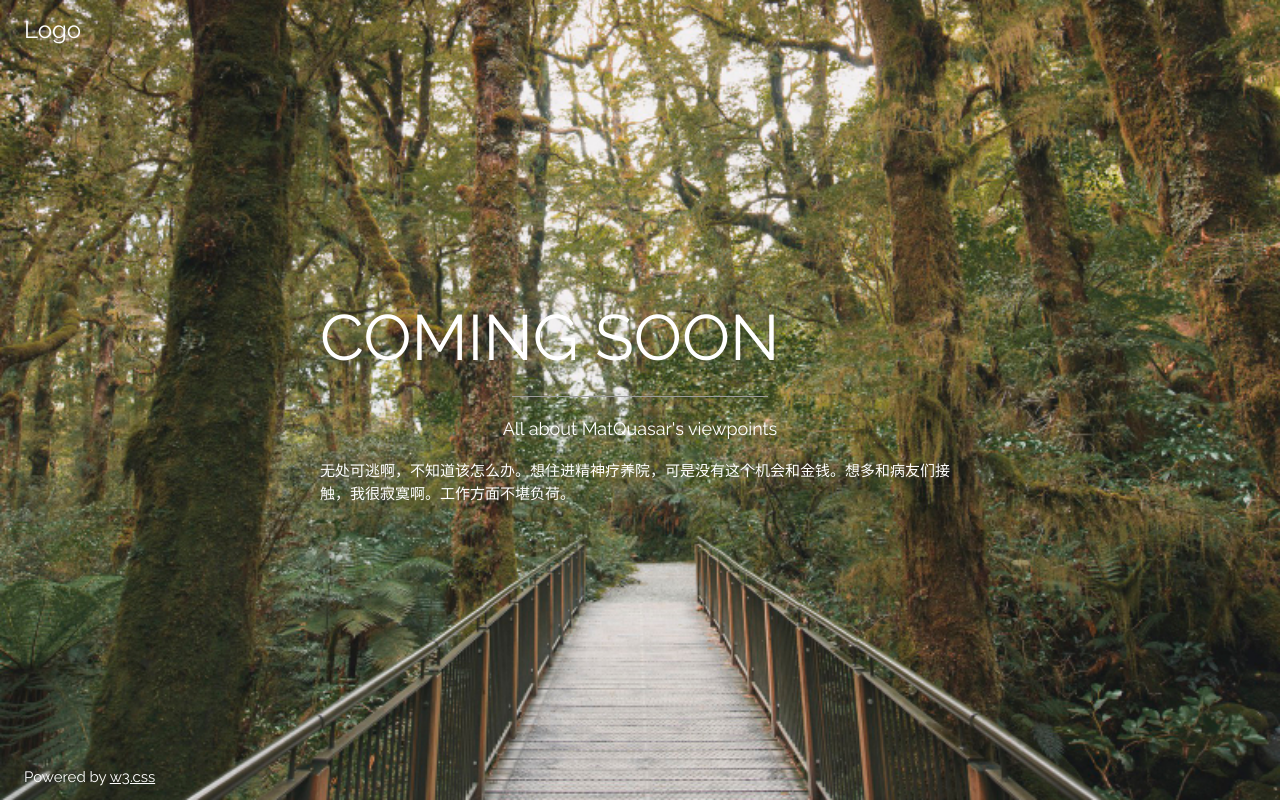
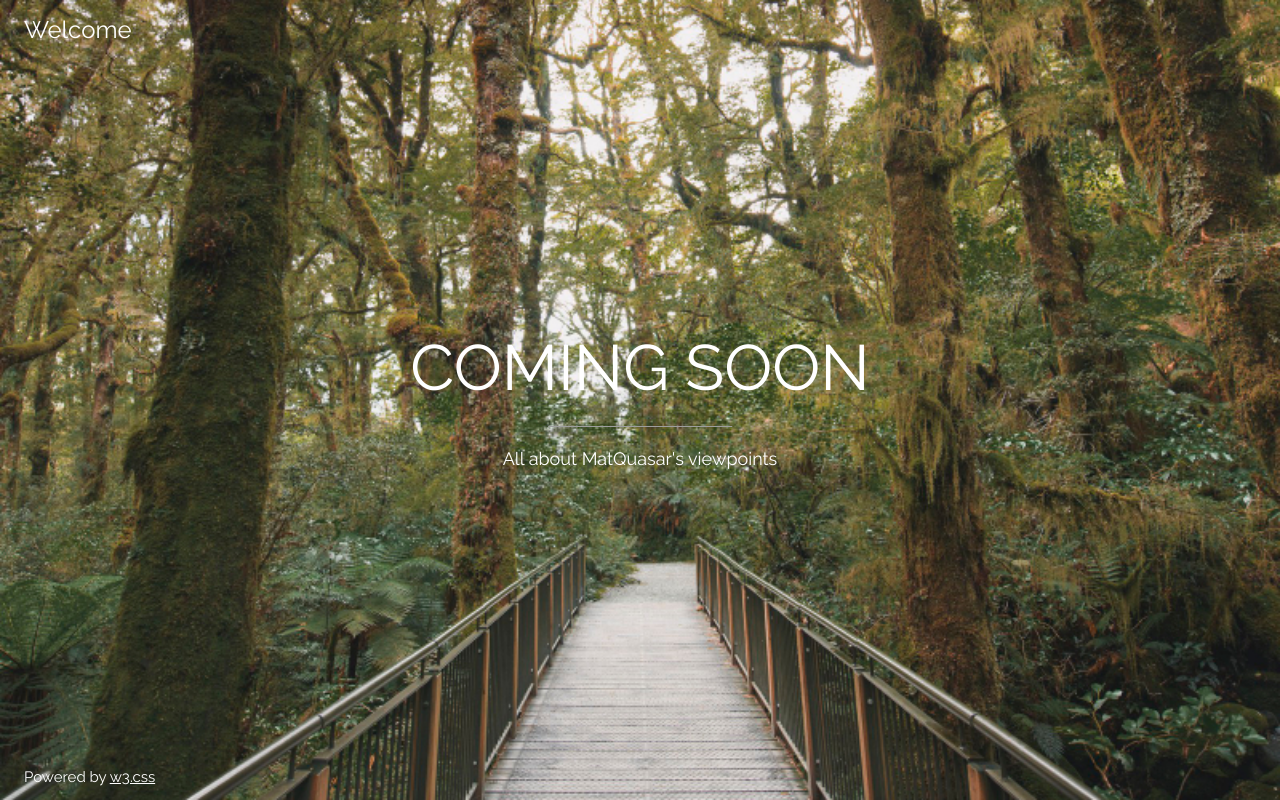
Before and after one commit to MatQuasar/matquasar.github.io, a plain HTML site: page index.html in a window 1280 px wide. Drawn offline with nearby package versions, Linux system fonts and the light colour scheme.

Commit message:
Update index.html

```diff
--- a/index.html
+++ b/index.html
@@ -21,13 +21,12 @@ body, html {height: 100%}
 
 <div class="bgimg w3-display-container w3-animate-opacity w3-text-white">
   <div class="w3-display-topleft w3-padding-large w3-xlarge">
-    Logo
+    Welcome
   </div>
   <div class="w3-display-middle">
     <h1 class="w3-jumbo w3-animate-top">COMING SOON</h1>
     <hr class="w3-border-grey" style="margin:auto;width:40%">
     <p class="w3-large w3-center">All about MatQuasar's viewpoints</p>
-    <p>无处可逃啊，不知道该怎么办。想住进精神疗养院，可是没有这个机会和金钱。想多和病友们接触，我很寂寞啊。工作方面不堪负荷。</p>
   </div>
   <div class="w3-display-bottomleft w3-padding-large">
     Powered by <a href="https://www.w3schools.com/w3css/default.asp" target="_blank">w3.css</a>
```
